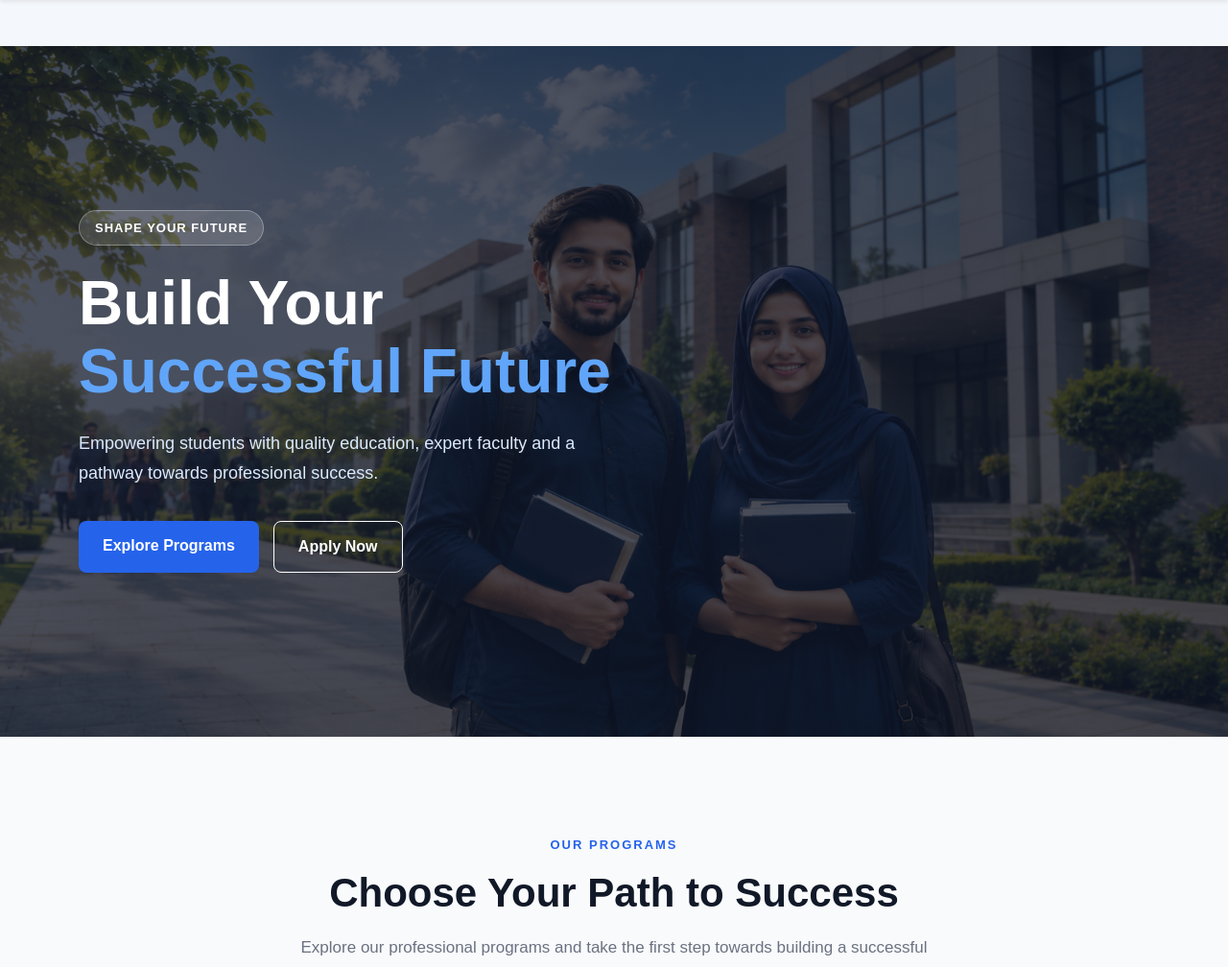
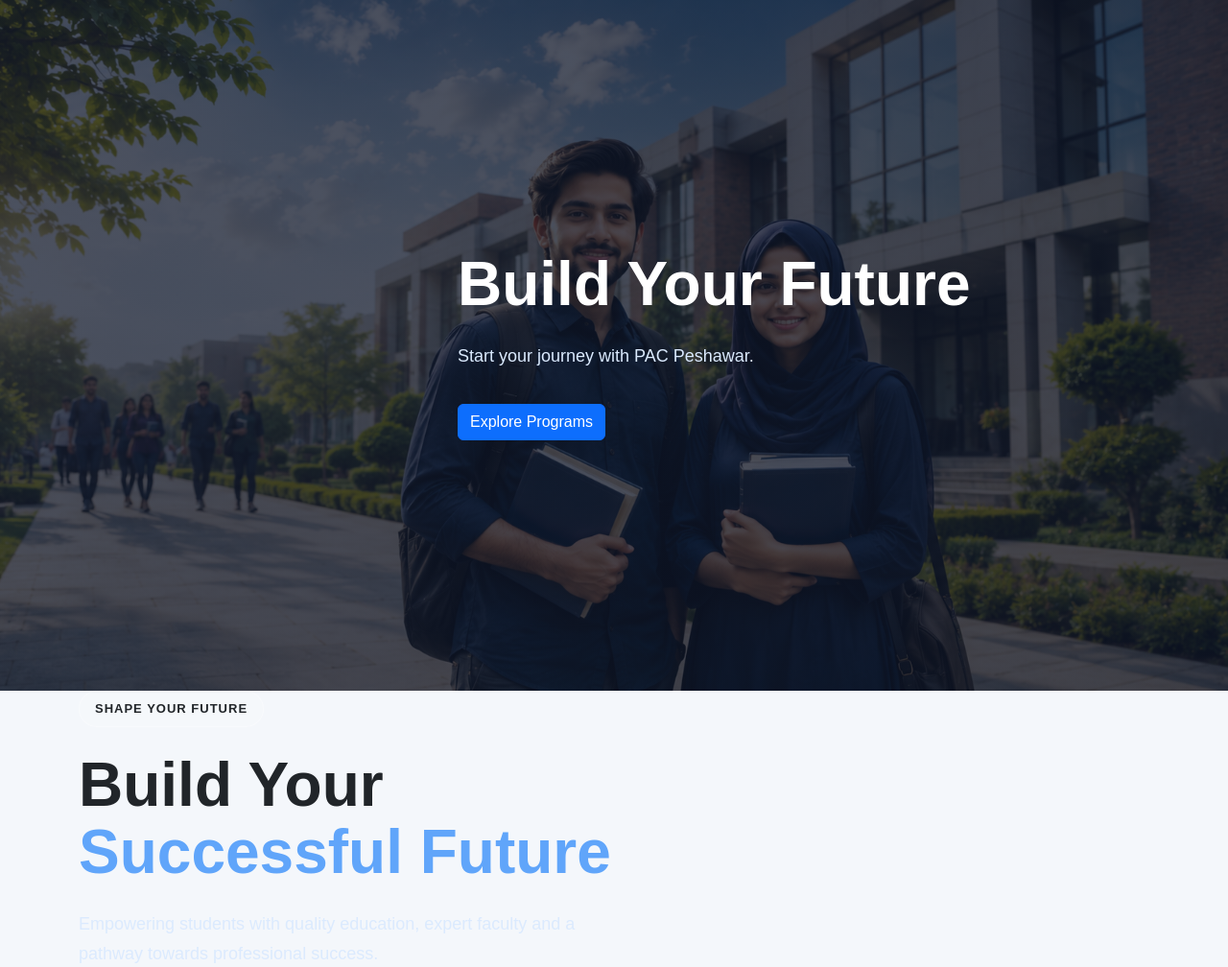
Before and after one commit to shahrukh031697-hue/Leads_Center, a Django app: page /home/ in a window 1280 px wide. Shown: the part 91-1099 px from the top of the page at 96% size. Run offline with Django 5.2, Linux system fonts and the light colour scheme; the visitor is signed in with stand-in values (Sample User, id 1); grey boxes are pictures that could not be loaded.

Commit message:
videoadded

```diff
--- a/accounts/templates/home.html
+++ b/accounts/templates/home.html
@@ -13,7 +13,34 @@ Home | Educational Institute
          HERO SECTION
     ========================== -->
 
-    <section class="hero-section mt-5">
+    <!--<section class="hero-section mt-5">-->
+{% load static %}
+
+<section class="hero-section">
+
+    <video autoplay muted loop playsinline class="hero-video">
+        <source src="{% static 'videos/herovideo.mp4' %}" type="video/mp4">
+    </video>
+
+    <div class="hero-overlay"></div>
+
+    <div class="container hero-content">
+
+        <h1>
+            Build Your Future
+        </h1>
+
+        <p>
+            Start your journey with PAC Peshawar.
+        </p>
+
+        <a href="#" class="btn btn-primary">
+            Explore Programs
+        </a>
+
+    </div>
+
+</section>
 
         <div class="container">
 
```
Also changed, not shown: 1 other file.
